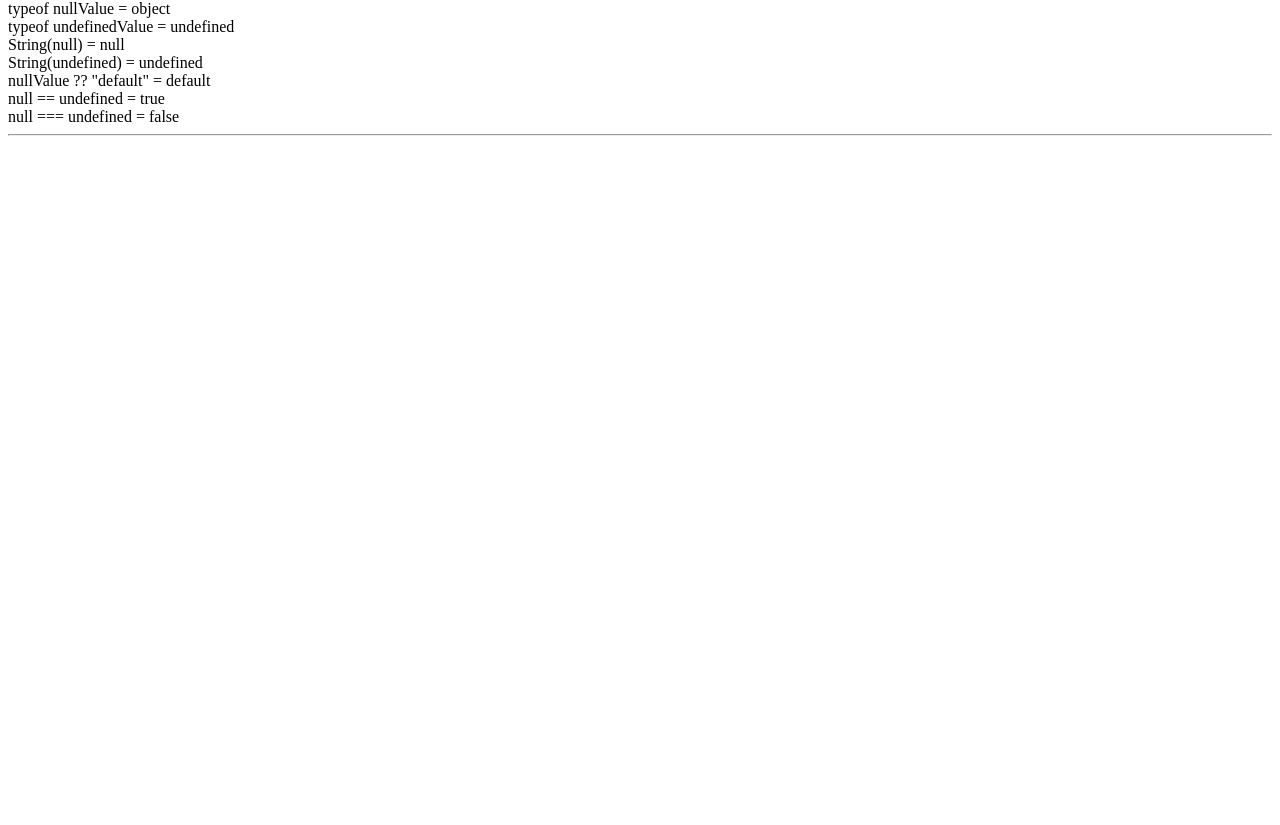
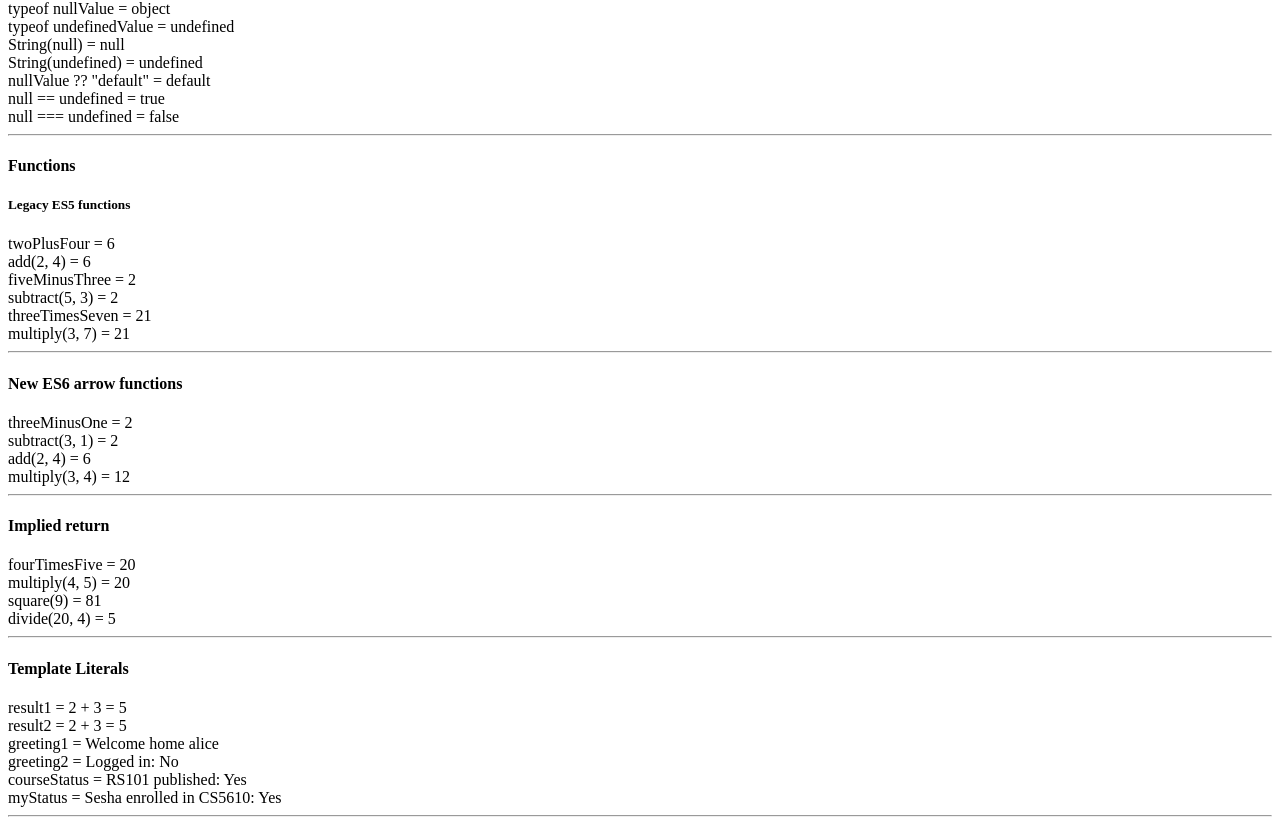
Before and after one commit to sesha-2k3/webdev-client, a Next.js app: page /labs/lab3 in a window 1280 px wide. Shown: the part 1430-2255 px from the top of the page. Before the commit the page ends 1574 px from the top, so only its background shows below. Built offline with nearby package versions, Linux system fonts and the light colour scheme.

Commit message:
lab3: sec 3.3

```diff
--- /dev/null
+++ b/app/labs/lab3/ArrowFunctions.tsx
@@ -0,0 +1,29 @@
+const subtract = (a: number, b: number) => {
+  return a - b;
+};
+
+const add = (a: number, b: number) => {
+  return a + b;
+};
+
+const multiply = (a: number, b: number) => {
+  return a * b;
+};
+
+export default function ArrowFunctions() {
+  const threeMinusOne = subtract(3, 1);
+  console.log(threeMinusOne);
+  return (
+    <div id="wd-arrow-functions">
+      <h4>New ES6 arrow functions</h4>
+      threeMinusOne = {threeMinusOne}
+      <br />
+      subtract(3, 1) = {subtract(3, 1)}
+      <br />
+      add(2, 4) = {add(2, 4)}
+      <br />
+      multiply(3, 4) = {multiply(3, 4)}
+      <hr />
+    </div>
+  );
+}
--- /dev/null
+++ b/app/labs/lab3/ImpliedReturn.tsx
@@ -0,0 +1,20 @@
+export default function ImpliedReturn() {
+  const multiply = (a: number, b: number) => a * b;
+  const fourTimesFive = multiply(4, 5);
+  console.log(fourTimesFive);
+  const square = (n: number) => n * n;
+  const divide = (a: number, b: number) => a / b;
+  return (
+    <div id="wd-implied-return">
+      <h4>Implied return</h4>
+      fourTimesFive = {fourTimesFive}
+      <br />
+      multiply(4, 5) = {multiply(4, 5)}
+      <br />
+      square(9) = {square(9)}
+      <br />
+      divide(20, 4) = {divide(20, 4)}
+      <hr />
+    </div>
+  );
+}
--- /dev/null
+++ b/app/labs/lab3/LegacyFunctions.tsx
@@ -0,0 +1,37 @@
+function add(a: number, b: number) {
+  return a + b;
+}
+
+function subtract(a: number, b: number) {
+  return a - b;
+}
+
+function multiply(a: number, b: number) {
+  return a * b;
+}
+
+export default function LegacyFunctions() {
+  const twoPlusFour = add(2, 4);
+  console.log(twoPlusFour);
+  const fiveMinusThree = subtract(5, 3);
+  const threeTimesSeven = multiply(3, 7);
+  console.log(threeTimesSeven);
+  return (
+    <div id="wd-legacy-functions">
+      <h4>Functions</h4>
+      <h5>Legacy ES5 functions</h5>
+      twoPlusFour = {twoPlusFour}
+      <br />
+      add(2, 4) = {add(2, 4)}
+      <br />
+      fiveMinusThree = {fiveMinusThree}
+      <br />
+      subtract(5, 3) = {subtract(5, 3)}
+      <br />
+      threeTimesSeven = {threeTimesSeven}
+      <br />
+      multiply(3, 7) = {multiply(3, 7)}
+      <hr />
+    </div>
+  );
+}
--- /dev/null
+++ b/app/labs/lab3/TemplateLiterals.tsx
@@ -0,0 +1,31 @@
+export default function TemplateLiterals() {
+  const five = 2 + 3;
+  const result1 = "2 + 3 = " + five;
+  const result2 = `2 + 3 = ${2 + 3}`;
+  const username = "alice";
+  const greeting1 = `Welcome home ${username}`;
+  const loggedIn = false;
+  const greeting2 = `Logged in: ${loggedIn ? "Yes" : "No"}`;
+  const myName = "Sesha";
+  const enrolled = true;
+  const myStatus = `${myName} enrolled in CS5610: ${enrolled ? "Yes" : "No"}`;
+  const published = true;
+  const courseStatus = `RS101 published: ${published ? "Yes" : "No"}`;
+  return (
+    <div id="wd-template-literals">
+      <h4>Template Literals</h4>
+      result1 = {result1}
+      <br />
+      result2 = {result2}
+      <br />
+      greeting1 = {greeting1}
+      <br />
+      greeting2 = {greeting2}
+      <br />
+      courseStatus = {courseStatus}
+      <br />
+      myStatus = {myStatus}
+      <hr />
+    </div>
+  );
+}
--- a/app/labs/lab3/page.tsx
+++ b/app/labs/lab3/page.tsx
@@ -6,6 +6,10 @@ import TernaryOperator from "./TernaryOperator";
 import ConditionalOutputIfElse from "./ConditionalOutputIfElse";
 import ConditionalOutputInline from "./ConditionalOutputInline";
 import NullUndefined from "./NullUndefined";
+import LegacyFunctions from "./LegacyFunctions";
+import ArrowFunctions from "./ArrowFunctions";
+import ImpliedReturn from "./ImpliedReturn";
+import TemplateLiterals from "./TemplateLiterals";
 
 export default function Lab3() {
   return (
@@ -19,6 +23,10 @@ export default function Lab3() {
       <ConditionalOutputIfElse />
       <ConditionalOutputInline />
       <NullUndefined />
+      <LegacyFunctions />
+      <ArrowFunctions />
+      <ImpliedReturn />
+      <TemplateLiterals />
     </div>
   );
 }
```
